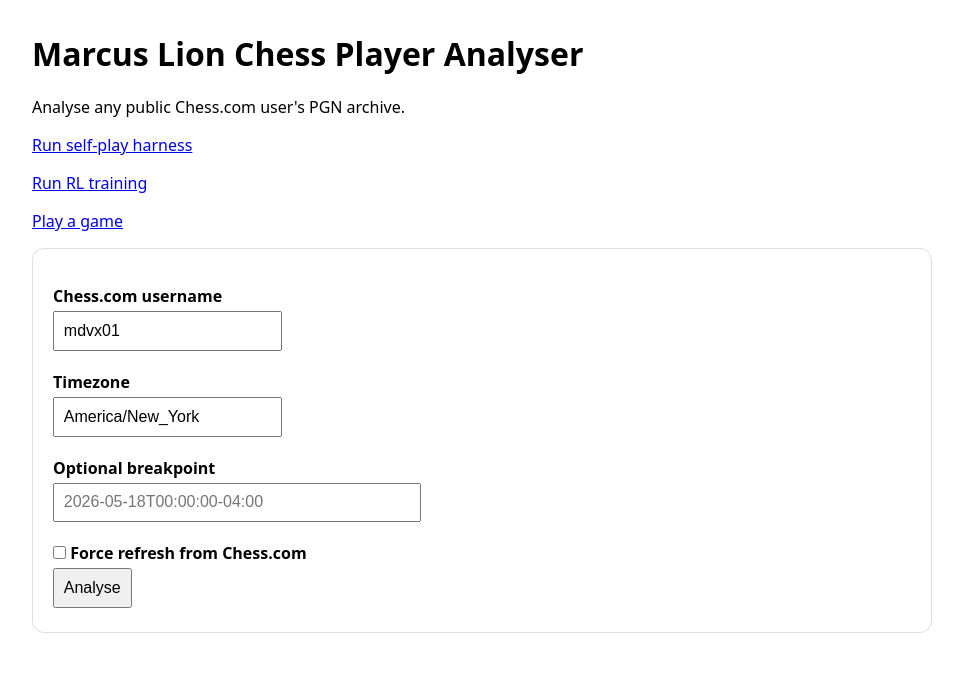
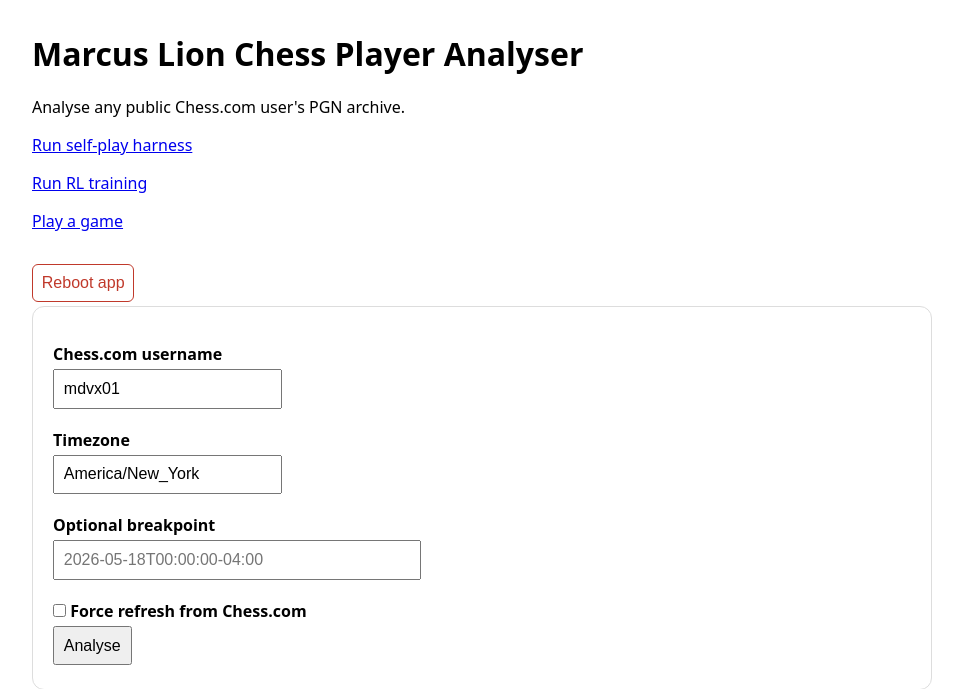
Before and after one commit to Marcus-Lion/chess-player-analyser, a FastAPI app: page / in a window 1280 px wide. Shown: the top 689 px of the page, without its empty margins (0-963 px from the left). Run offline with FastAPI, Linux system fonts and the light colour scheme; parts of the project's set-up code (start-up, migrations or seed data) failed here and were passed over.

Commit message:
Add `/reboot` endpoint with background task for app instance restart
- Introduced `_terminate_current_instance` function to handle controlled shutdown.
- Added reboot form and confirmation dialog to `index.html` with styled button.
- Updated styles to include `.danger` class for visual emphasis on reboot action.

```diff
--- a/app/main.py
+++ b/app/main.py
@@ -13,7 +13,7 @@ import plotly.express as px
 import plotly.graph_objects as go
 from plotly.subplots import make_subplots
 from dotenv import load_dotenv
-from fastapi import FastAPI, Form, Request, WebSocket, WebSocketDisconnect, HTTPException
+from fastapi import BackgroundTasks, FastAPI, Form, Request, WebSocket, WebSocketDisconnect, HTTPException
 from fastapi.responses import HTMLResponse, JSONResponse, FileResponse, Response
 from fastapi.staticfiles import StaticFiles
 from fastapi.templating import Jinja2Templates
@@ -524,6 +524,21 @@ def _play_context(
 @app.get("/", response_class=HTMLResponse)
 def index(request: Request):
     return templates.TemplateResponse("index.html", {"request": request})
+
+
+def _terminate_current_instance() -> None:
+    """Terminate this worker after the reboot response has been sent."""
+    os._exit(0)
+
+
+@app.post("/reboot", response_class=HTMLResponse)
+def reboot(background_tasks: BackgroundTasks):
+    """Restart the current app instance; Cloud Run replaces it automatically."""
+    background_tasks.add_task(_terminate_current_instance)
+    return HTMLResponse(
+        "<html><body><p>Restarting application…</p>"
+        "<p><a href='/'>Return to the home page</a></p></body></html>"
+    )
 
 
 @app.get("/play", response_class=HTMLResponse)
--- a/app/templates/index.html
+++ b/app/templates/index.html
@@ -9,6 +9,7 @@
     input, button { font-size: 1rem; padding: .55rem; margin: .25rem 0; }
     label { display: block; margin-top: 1rem; font-weight: 600; }
     .card { border: 1px solid #ddd; border-radius: 12px; padding: 1.25rem; }
+    .danger { margin-top: 1rem; border: 1px solid #c0392b; color: #c0392b; background: #fff; border-radius: 6px; cursor: pointer; }
   </style>
 </head>
 <body>
@@ -17,6 +18,10 @@
   <p><a href="/self-play">Run self-play harness</a></p>
   <p><a href="/rl">Run RL training</a></p>
   <p><a href="/play">Play a game</a></p>
+
+  <form method="post" action="/reboot" onsubmit="return confirm('Restart the application now? Active jobs may be interrupted.');">
+    <button class="danger" type="submit">Reboot app</button>
+  </form>
 
   <div class="card">
     <form method="post" action="/analyse">
```
